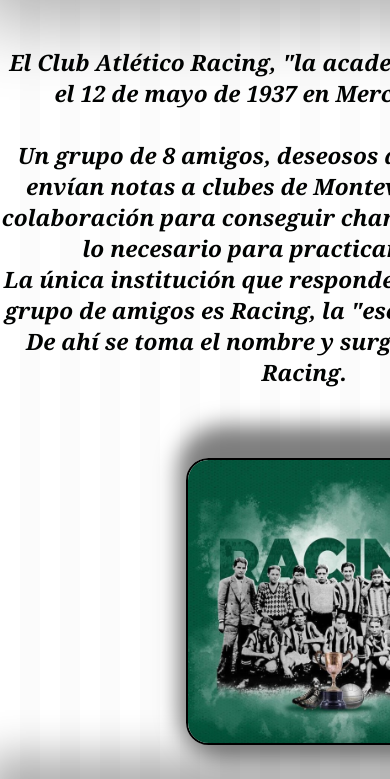
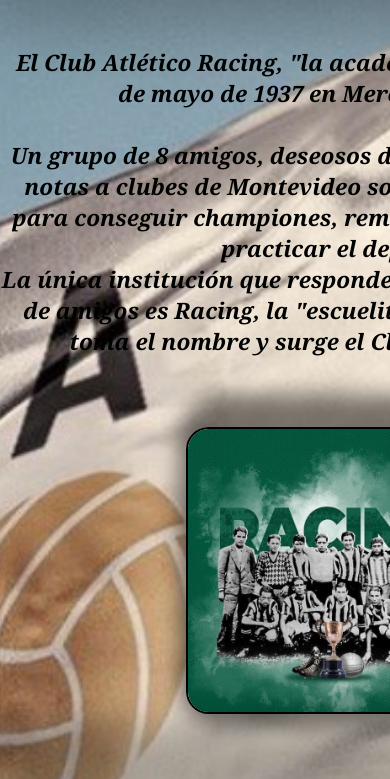
Before and after one commit to EnzoSanguinetti/ClubAtleticoRacing, a plain HTML site: page index.html in a window 390 px wide. Shown: the part 309-1088 px from the top of the page. Drawn offline with nearby package versions, Linux system fonts and the light colour scheme.

Commit message:
modifique estilo.css

```diff
--- a/css/estilo.css
+++ b/css/estilo.css
@@ -4,7 +4,6 @@
 }
 
 .contenedor{
-   display: grid;
    display: grid;
    grid-template-columns: 1;
    grid-template-rows: 1;
@@ -77,7 +76,10 @@
 /* css para body */
 
 body{
-    background-image: repeating-linear-gradient(90deg, #fff, #fff 20px, #fbfbfb 20px, #fbfbfb 40px);
+    background: url(../img/fondo.jpg);
+    background-repeat: no-repeat;
+    background-size: cover;
+    background-position: bottom;
 }
 
 /* css para index.html */
@@ -360,7 +362,7 @@
 
 @media (max-width: 1200px) {
     body{
-        font-size: 14px;
+        font-size: 16px;
     }
 
 }
@@ -380,6 +382,20 @@
 
 @media (max-width: 768px) {
 
+    .contenedor{
+        justify-content: space-around;
+    }
+
+    .parrafito{
+        margin-right: 0em;
+        font-style: none;
+    }
+
+
+.parrafitoSegundaSeccion{
+    margin-left: 0em;
+    font-style: none;
+}
 
     .tituloBasquetbol {
         margin-top: 2.25em;
```
